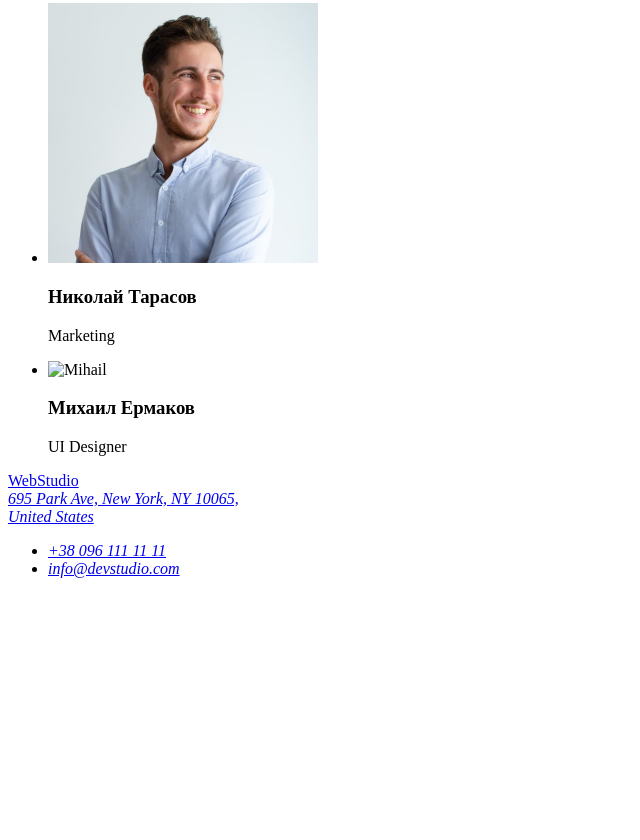
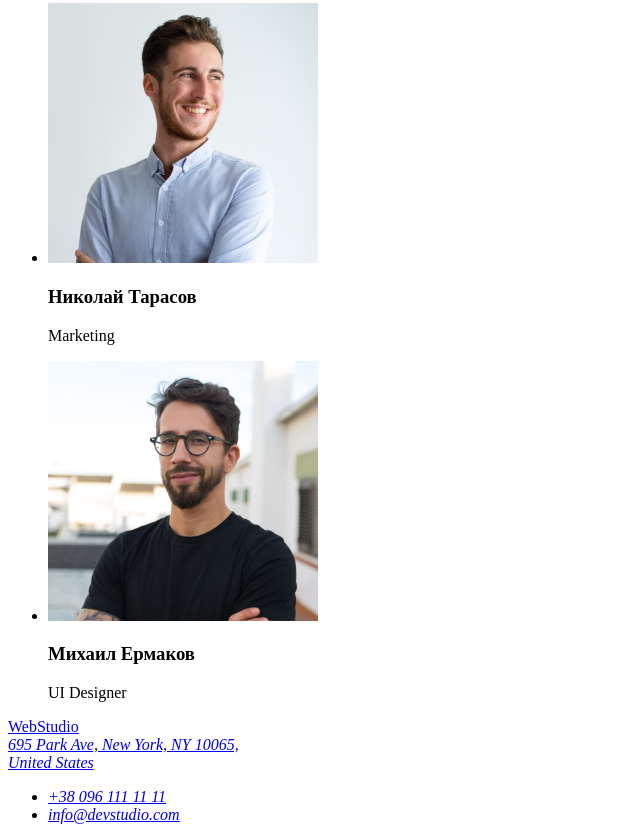
Before and after one commit to dburdin/goit-markup-hw-01, a plain HTML site: page index.html in a window 1280 px wide. Shown: the part 2333-3173 px from the top of the page, without its empty margins (0-640 px from the left). Before the commit the page ends 2927 px from the top, so only its background shows below. Drawn offline with Linux system fonts and the light colour scheme; the site is published under a folder, as on GitHub Pages, so addresses that start at the root find nothing.

Commit message:
uploading all images on github.io

```diff
--- a/index.html
+++ b/index.html
@@ -90,7 +90,7 @@
             <p>Marketing</p>
           </li>
           <li>
-            <img width="270" src="/img/Mihail.jpg" alt="Mihail" />
+            <img width="270" src="./img/Mihail.jpg" alt="Mihail" />
             <h3 lang="ru">Михаил Ермаков</h3>
             <p>UI Designer</p>
           </li>
```
